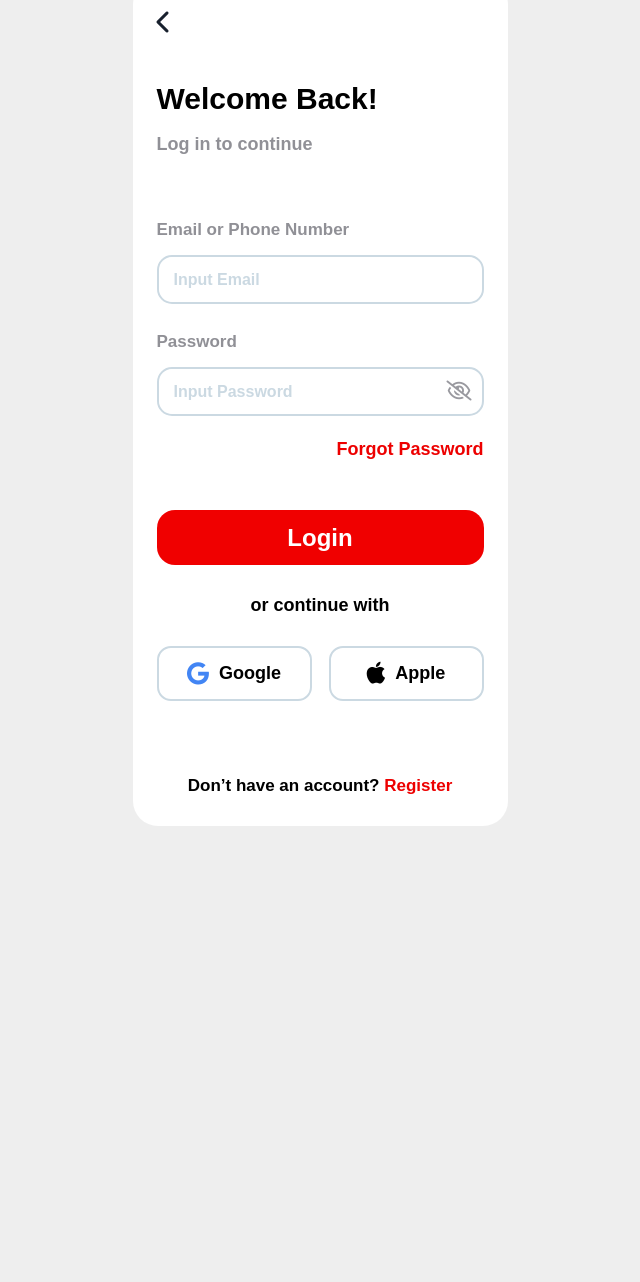
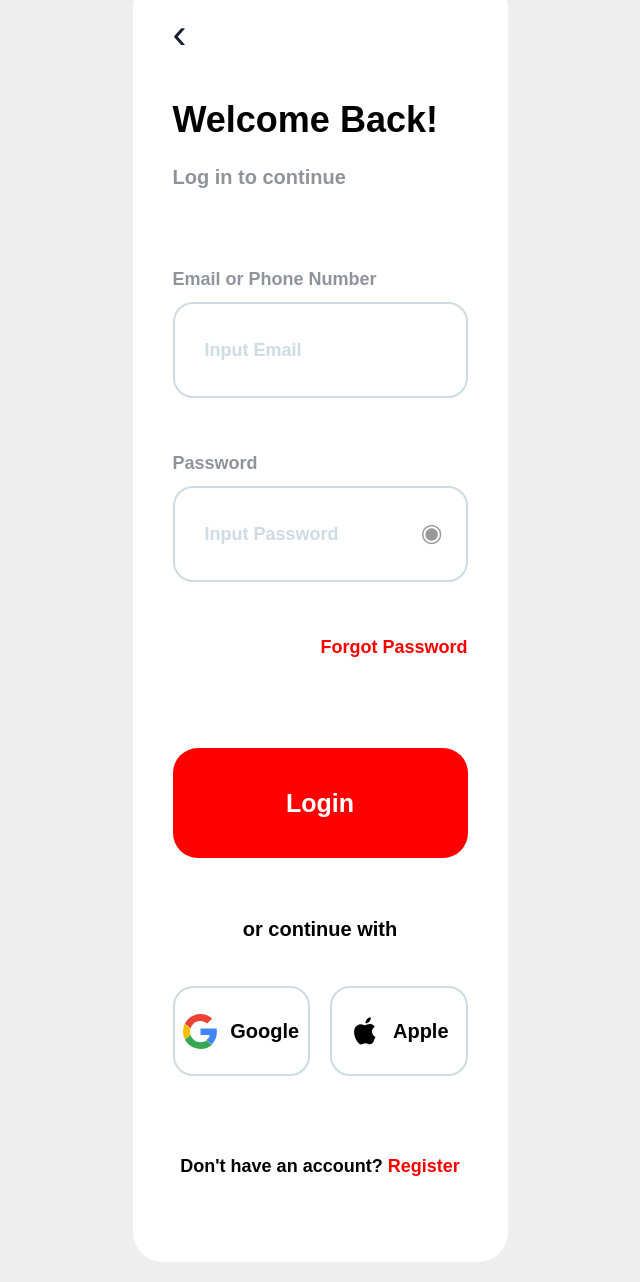
Before and after one commit to enosarebacksamuelrichard-sudo/login-card, a plain HTML site: page index.html in a window 1280 px wide. Shown: the part 41-1323 px from the top of the page, without its empty margins (320-960 px from the left). Before the commit the page ends 887 px from the top, so only its background shows below. Drawn offline with Linux system fonts and the light colour scheme.

Commit message:
third mess

```diff
--- a/index.html
+++ b/index.html
@@ -3,18 +3,11 @@
 
 <head>
     <meta charset="UTF-8">
-
     <meta name="viewport" content="width=device-width, initial-scale=1.0">
 
-    <title>Login - BuyClose</title>
+    <title>Welcome Back</title>
 
     <link rel="stylesheet" href="style.css">
-
-    <!-- Font Awesome for icons -->
-    <link
-        rel="stylesheet"
-        href="https://cdnjs.cloudflare.com/ajax/libs/font-awesome/6.5.2/css/all.min.css"
-    >
 </head>
 
 <body>
@@ -22,103 +15,95 @@
     <main class="phone">
 
         <!-- Back button -->
-        <button class="back-button">
-            <i class="fa-solid fa-chevron-left"></i>
-        </button>
+        <div class="back">‹</div>
+
+        <!-- Heading -->
+        <h1>Welcome Back!</h1>
+
+        <p class="subtitle">Log in to continue</p>
 
 
-        <!-- Heading -->
-        <section class="welcome">
-
-            <h1>Welcome Back!</h1>
-
-            <p>Log in to continue</p>
-
-        </section>
-
-
-        <!-- Login form -->
-        <form class="login-form">
-
         <!-- Email -->
-            <label for="email">
-                Email or Phone Number
-            </label>
-
-            <div class="input-box">
+        <label>Email or Phone Number</label>
 
         <input
             type="text"
-                    id="email"
+            class="input"
             placeholder="Input Email"
         >
 
-            </div>
-
 
         <!-- Password -->
-            <label for="password">
-                Password
-            </label>
+        <label>Password</label>
 
-            <div class="input-box">
+        <div class="password-box">
 
             <input
                 type="password"
-                    id="password"
+                class="input"
                 placeholder="Input Password"
             >
 
-                <button
-                    type="button"
-                    class="eye-button"
-                >
-                    <i class="fa-regular fa-eye-slash"></i>
-                </button>
+            <span class="eye">◉</span>
 
         </div>
 
 
         <!-- Forgot password -->
-            <div class="forgot-container">
-
-                <a href="#">
+        <div class="forgot">
             Forgot Password
-                </a>
-
         </div>
 
 
         <!-- Login button -->
-            <button type="submit" class="login-button">
+        <button class="login-button">
             Login
         </button>
 
-        </form>
-
 
         <!-- Social login -->
-        <section class="social-login">
+        <section class="social">
 
             <h2>or continue with</h2>
-
 
             <div class="social-buttons">
 
                 <!-- Google -->
                 <button class="social-button">
 
-                    <i class="fa-brands fa-google google-icon"></i>
+    <svg class="google-logo"
+         viewBox="0 0 48 48"
+         xmlns="http://www.w3.org/2000/svg">
+
+        <path fill="#EA4335"
+              d="M24 9.5c3.54 0 6.71 1.22 9.21 3.6l6.85-6.85C35.9 2.38 30.47 0 24 0 14.61 0 6.51 5.38 2.56 13.22l7.98 6.19C12.43 13.05 17.74 9.5 24 9.5z"/>
+
+        <path fill="#4285F4"
+              d="M46.5 24.5c0-1.62-.15-3.18-.43-4.68H24v9.02h12.65c-.54 2.9-2.17 5.35-4.63 6.99l7.48 5.8C43.86 37.56 46.5 31.56 46.5 24.5z"/>
+
+        <path fill="#FBBC05"
+              d="M10.54 28.59A14.38 14.38 0 0 1 9.5 24c0-1.59.28-3.14.78-4.59l-7.98-6.19A23.96 23.96 0 0 0 0 24c0 3.87.93 7.53 2.56 10.78l7.98-6.19z"/>
+
+        <path fill="#34A853"
+              d="M24 48c6.48 0 11.91-2.14 15.87-5.83l-7.48-5.8c-2.08 1.4-4.73 2.23-8.39 2.23-6.26 0-11.57-3.55-13.46-9.91l-7.98 6.19C6.51 42.62 14.61 48 24 48z"/>
+
+    </svg>
 
     <span>Google</span>
 
 </button>
 
-
                 <!-- Apple -->
                 <button class="social-button">
 
-                    <i class="fa-brands fa-apple apple-icon"></i>
+    <svg class="apple-logo"
+         viewBox="0 0 24 24"
+         xmlns="http://www.w3.org/2000/svg">
+
+        <path d="M18.71 19.5c-.83 1.24-1.71 2.47-3.09 2.5-1.34.03-1.77-.79-3.29-.79-1.53 0-2 .77-3.27.82-1.31.05-2.3-1.34-3.14-2.58-1.71-2.47-3.02-7-1.26-10.05.87-1.52 2.43-2.48 4.12-2.51 1.28-.02 2.5.87 3.27.87.77 0 2.22-1.08 3.75-.92.64.03 2.44.26 3.59 1.95-.09.06-2.14 1.24-2.12 3.68.03 2.93 2.57 3.9 2.6 3.91-.02.07-.4 1.36-1.31 2.7zM15.33 4.85c.7-.83 1.17-1.99 1.04-3.15-1.01.04-2.23.67-2.95 1.5-.64.73-1.2 1.9-1.05 3.03 1.12.09 2.26-.57 2.96-1.38z"
+              fill="#000"/>
+
+    </svg>
 
     <span>Apple</span>
 
@@ -130,19 +115,13 @@
 
 
         <!-- Register -->
-       <!-- Register -->
-
-<div class="register">
-
-    <p>
-        Don’t have an account?
-        <a href="#">Register</a>
+        <p class="register">
+            Don't have an account?
+            <span>Register</span>
         </p>
-
-</div>
 
     </main>
 
-    <script src="script.js"></script>
 </body>
+
 </html>
--- a/style.css
+++ b/style.css
@@ -1,177 +1,296 @@
 * {
-    box-sizing: border-box;
     margin: 0;
     padding: 0;
+    box-sizing: border-box;
 }
 
 body {
-    background-color: #eeeeee;
-    font-family: Arial, Helvetica, sans-serif;
+    background: #eeeeee;
+    font-family: Arial, sans-serif;
+
+    display: flex;
+    justify-content: center;
 }
 
-/* PHONE */
+/* =========================
+   PHONE
+========================= */
+
 .phone {
     width: 375px;
     min-height: 812px;
+
+    background: white;
+
+    padding: 45px 40px;
+
+    border-radius: 30px;
+
     margin: 20px auto;
-    background: white;
-    border-radius: 25px;
-    padding: 30px 24px;
 }
 
-/* BACK BUTTON */
-.back-button {
-    background: none;
+
+/* =========================
+   BACK
+========================= */
+
+.back {
+    font-size: 42px;
+    color: #172033;
+
+    line-height: 20px;
+
+    margin-bottom: 55px;
+}
+
+
+/* =========================
+   HEADING
+========================= */
+
+h1 {
+    font-size: 36px;
+    margin-bottom: 25px;
+}
+
+.subtitle {
+    color: #92939a;
+
+    font-size: 20px;
+    font-weight: bold;
+
+    margin-bottom: 80px;
+}
+
+
+/* =========================
+   LABELS
+========================= */
+
+label {
+    display: block;
+
+    color: #92939a;
+
+    font-size: 18px;
+    font-weight: bold;
+
+    margin-bottom: 12px;
+}
+
+
+/* =========================
+   INPUT
+========================= */
+
+.input {
+    width: 100%;
+    height: 96px;
+
+    border: 2px solid #cedbe3;
+    border-radius: 20px;
+
+    padding: 0 30px;
+
+    font-size: 18px;
+
+    outline: none;
+
+    margin-bottom: 55px;
+}
+
+.input::placeholder {
+    color: #cedbe3;
+    font-weight: bold;
+}
+
+
+/* =========================
+   PASSWORD
+========================= */
+
+.password-box {
+    position: relative;
+}
+
+.password-box .input {
+    margin-bottom: 0;
+}
+
+.eye {
+    position: absolute;
+
+    right: 25px;
+    top: 32px;
+
+    font-size: 25px;
+
+    color: #999;
+}
+
+
+/* =========================
+   FORGOT PASSWORD
+========================= */
+
+.forgot {
+    text-align: right;
+
+    color: red;
+
+    font-size: 18px;
+    font-weight: bold;
+
+    margin-top: 55px;
+    margin-bottom: 90px;
+}
+
+
+/* =========================
+   LOGIN
+========================= */
+
+.login-button {
+    width: 100%;
+    height: 110px;
+
+    background: red;
+    color: white;
+
     border: none;
-    font-size: 24px;
-    color: #18202d;
-    cursor: pointer;
+    border-radius: 25px;
+
+    font-size: 25px;
+    font-weight: bold;
+}
+
+
+/* =========================
+   SOCIAL LOGIN
+========================= */
+
+.social {
+    width: 100%;
+
+    margin-top: 60px;
+}
+
+.social h2 {
+    text-align: center;
+
+    font-size: 20px;
+
     margin-bottom: 45px;
 }
 
-/* WELCOME */
-.welcome h1 {
-    font-size: 30px;
-    color: #000;
-    margin-bottom: 18px;
-}
 
-.welcome p {
-    font-size: 18px;
-    font-weight: bold;
-    color: #909096;
-}
+/* =========================
+   SOCIAL BUTTONS
+========================= */
 
-/* FORM */
-.login-form {
-    margin-top: 65px;
-}
+.social-buttons {
+    width: 100%;
 
-.login-form label {
-    display: block;
-    font-size: 17px;
-    font-weight: bold;
-    color: #909096;
-    margin-bottom: 15px;
-}
+    display: flex;
 
-/* INPUT */
-.input-box {
-    width: 100%;
-    height: 49px;
-    border: 2px solid #cbd9e2;
-    border-radius: 15px;
-    display: flex;
-    align-items: center;
-    margin-bottom: 28px;
-}
+    justify-content: space-between;
 
-.input-box input {
-    width: 100%;
-    height: 100%;
-    border: none;
-    outline: none;
-    padding: 0 15px;
-    font-size: 16px;
-    font-weight: bold;
-    color: #333;
-    border-radius: 15px;
-}
-
-.input-box input::placeholder {
-    color: #cbd9e2;
-}
-
-/* EYE */
-.eye-button {
-    border: none;
-    background: none;
-    font-size: 20px;
-    color: #99999f;
-    padding: 10px;
-    cursor: pointer;
-}
-
-/* FORGOT PASSWORD */
-.forgot-container {
-    text-align: right;
-    margin-top: -5px;
-    margin-bottom: 50px;
-}
-
-.forgot-container a {
-    color: #ed0000;
-    font-size: 18px;
-    font-weight: bold;
-    text-decoration: none;
-}
-
-/* LOGIN */
-.login-button {
-    width: 100%;
-    height: 55px;
-    background-color: #f00000;
-    color: white;
-    border: none;
-    border-radius: 18px;
-    font-size: 24px;
-    font-weight: bold;
-    cursor: pointer;
-}
-
-/* SOCIAL */
-.social-login {
-    margin-top: 30px;
-}
-
-.social-login h2 {
-    text-align: center;
-    font-size: 18px;
-    margin-bottom: 30px;
-}
-
-/* GOOGLE + APPLE */
-.social-buttons {
-    display: flex;
-    gap: 17px;
+    gap: 20px;
 }
 
 .social-button {
-    flex: 1;
-    height: 55px;
-    background-color: white;
-    border: 2px solid #cbd9e2;
-    border-radius: 14px;
+    width: calc(50% - 10px);
+    height: 90px;
+
+    background: white;
+
+    border: 2px solid #cedbe3;
+    border-radius: 20px;
 
     display: flex;
+
     align-items: center;
     justify-content: center;
-    gap: 10px;
+
+    gap: 12px;
+
+    font-size: 20px;
+    font-weight: bold;
+
+    white-space: nowrap;
+}
+
+
+/* =========================
+   GOOGLE LOGO
+========================= */
+
+.google-logo {
+    width: 35px;
+    height: 35px;
+
+    flex-shrink: 0;
+}
+
+
+/* =========================
+   APPLE LOGO
+========================= */
+
+.apple-logo {
+    width: 32px;
+    height: 32px;
+
+    flex-shrink: 0;
+}
+
+
+/* =========================
+   REGISTER
+========================= */
+.register {
+    text-align: center;
+    margin-top: 60px;
+    margin-bottom: 40px;
+}
+
+.register p {
+    font-size: 16px;
+    font-weight: 600;
+}
+
+.register a {
+    color: red;
+    text-decoration: none;
+    font-weight: 700;
+}
+.register {
+    width: 100%;
+
+    text-align: center;
+
+    margin-top: 100px;
 
     font-size: 18px;
     font-weight: bold;
-    cursor: pointer;
+
+    white-space: nowrap;
 }
 
-.google-icon {
-    color: #4285f4;
-    font-size: 23px;
-}
-
-.apple-icon {
-    color: #000;
-    font-size: 25px;
-}
-
-/* REGISTER */
-.register {
-    text-align: center;
-    margin-top: 75px;
-    font-size: 17px;
+.register span {
+    color: red;
+}.register {
+    display: flex;
+    justify-content: center;
+    align-items: center;
+    gap: 5px;
+    margin-top: 80px;
+    font-size: 18px;
     font-weight: bold;
+    white-space: nowrap;
 }
 
 .register a {
-    color: #ed0000;
+    color: red;
     text-decoration: none;
 }
```
Lines whose indentation alone changed are shown as unchanged.
